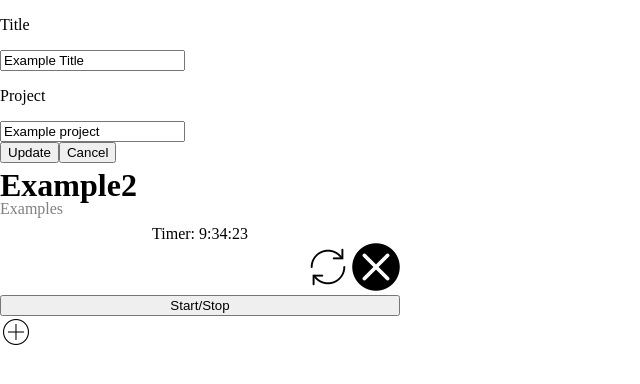
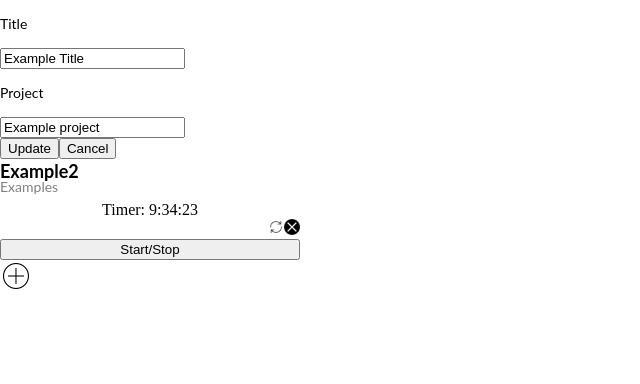
Before and after one commit to tsbajwa/time-tracker-app, a React (Create React App) app: page / in a window 1280 px wide. Shown: the top 384 px of the page, without its empty margins (0-640 px from the left). Built offline with nearby package versions, Linux system fonts and the light colour scheme.

Commit message:
minor styling update

```diff
--- a/src/styling/__page.scss
+++ b/src/styling/__page.scss
@@ -4,3 +4,32 @@ body {
   margin: 0;
   padding: 0;
 }
+
+p, h1 {
+font-family: 'Lato', "Helvetica Neue", Arial, Helvetica, sans-serif;
+
+}
+
+h1 {
+  font-size: 18px;
+  line-height: 23px;
+}
+
+p {
+  font-size: 14px;
+  line-height: 20px;
+}
+
+//timer 24px
+
+//blue #2185d0
+
+//box: padding 14 290px wide
+
+//16 by 14 icons
+
+
+//Ediform titles; 13px line-height
+//input 14px 17 line-height
+
+//red button colour: d01919
--- a/src/styling/__timer.scss
+++ b/src/styling/__timer.scss
@@ -1,7 +1,7 @@
 .timer {
   display: flex;
   flex-direction: column;
-  max-width: 400px;
+  max-width: 300px;
 
   &__headings {
     h1 {
@@ -19,5 +19,10 @@
 
   &__editOptions {
     align-self: flex-end;
+// Substitute Assets for Smaller pics
+    img {
+      height: auto;
+      max-width: 16px;
+    }
   }
 }
```
